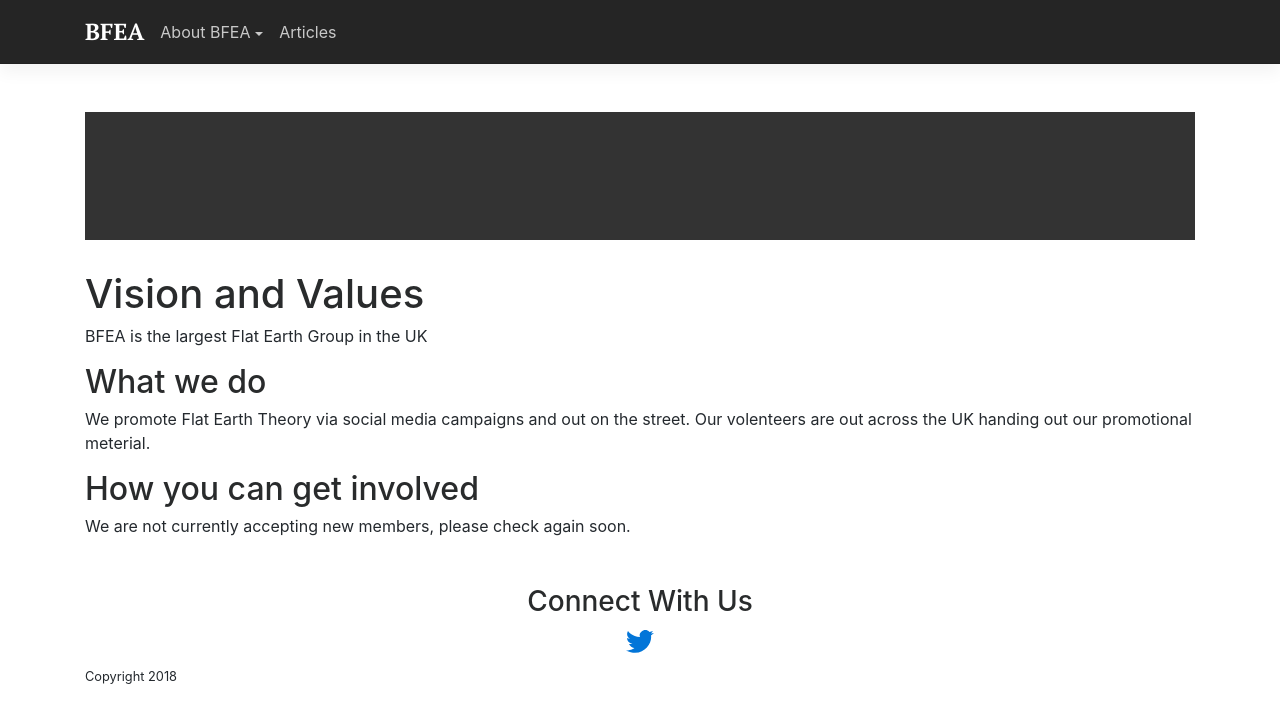
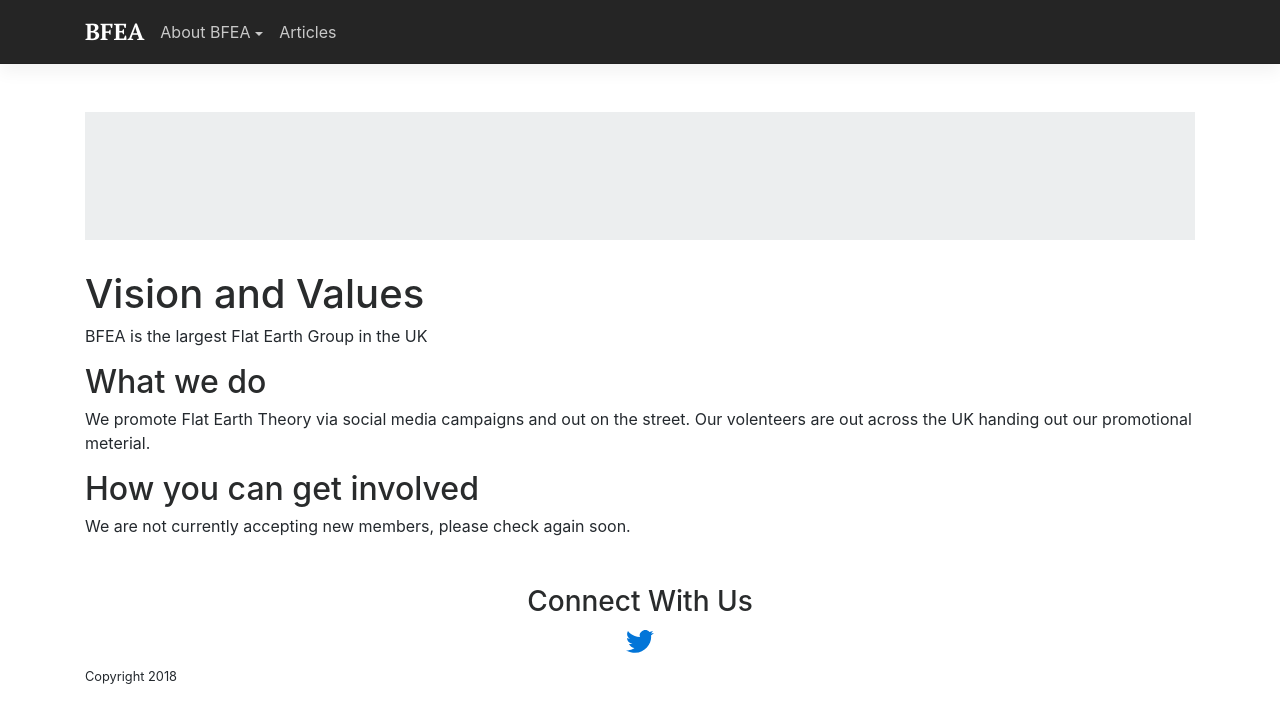
Before and after one commit to krussll/etsysimplicity, a Jekyll site: the page built from about/vision-and-values.md, in a window 1280 px wide. Shown: the top 723 px of the page. Built offline with Jekyll 4.4.1, drawn with Linux system fonts in a browser that asks for light colours; nearby versions of some CDN libraries.

Commit message:
Update vision-and-values.md

```diff
--- a/about/vision-and-values.md
+++ b/about/vision-and-values.md
@@ -3,8 +3,8 @@
 layout: default
 ---
 
-<div class="jumbotron post-colour-black dark">
-  <div class="container text-center" style="url(/images/coast.jpeg) no-repeat center center;">
+<div class="jumbotron" style="url(/images/coast.jpeg) no-repeat center center;">
+  <div class="container text-center">
   </div>
 </div>
 # Vision and Values
```
